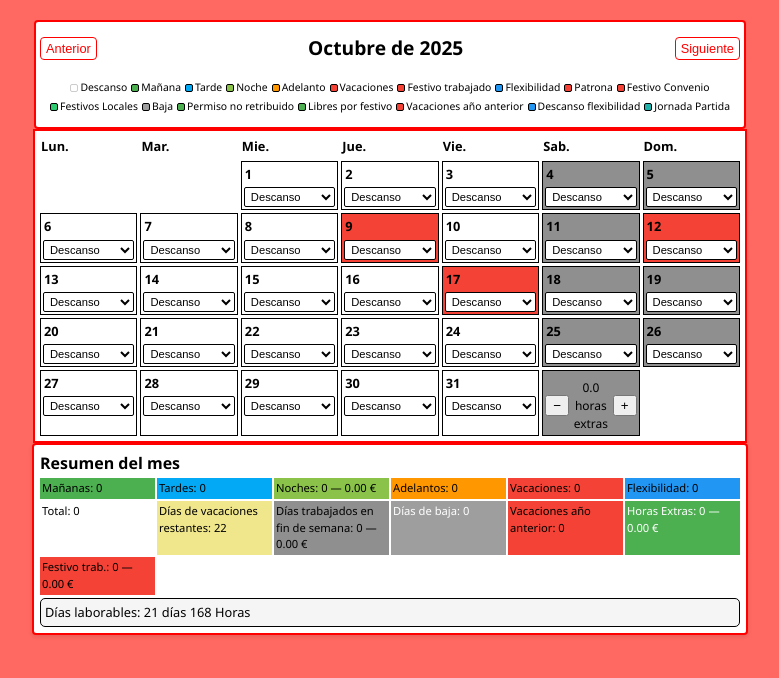
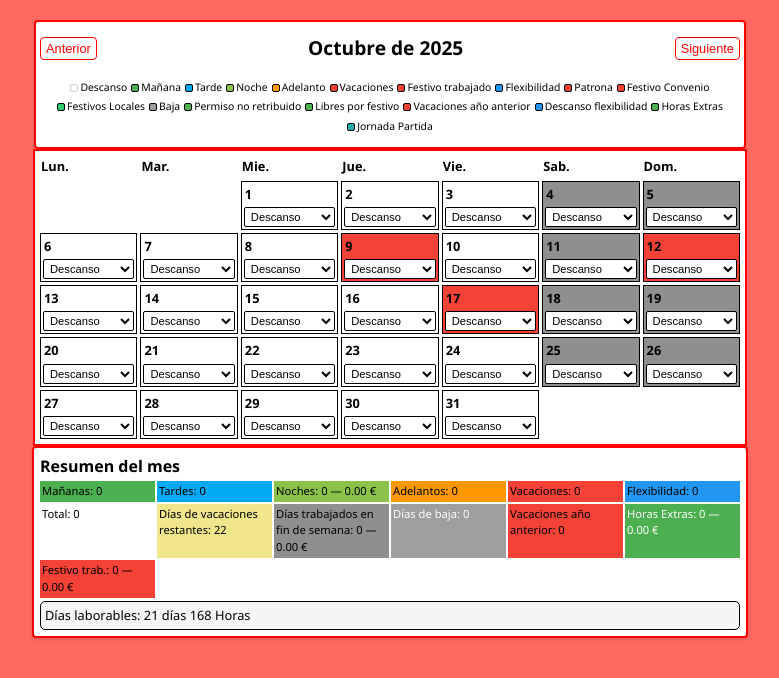
Before and after one commit to Jonh19800208/Calendario_2025, a plain HTML site: page index.html in a window 1280 px wide. Shown: the whole page, without its empty margins (250-1029 px from the left). Drawn offline with Linux system fonts and the light colour scheme; a web font is replaced by a local one.

Commit message:
Add files via upload

```diff
--- a/index.html
+++ b/index.html
@@ -94,6 +94,10 @@
       <div class="legend-item">
         <div class="legend-color" style="background-color: var(--turno-df)"></div>
         <span>Descanso flexibilidad</span>
+      </div>
+      <div class="legend-item">
+        <div class="legend-color" style="background-color: var(--turno-he)"></div>
+        <span>Horas Extras</span>
       </div>
       <div class="legend-item">
         <div class="legend-color" style="background-color: var(--turno-jp)"></div>
@@ -270,9 +274,7 @@
       document.getElementById('count-b').textContent = `Días de baja: ${counts['B']}`;
       document.getElementById('count-vaa').textContent = `Vacaciones año anterior: ${counts['VAA']}`;
       // show horas extras count and euros
-      // include stored monthly HE hours (from the extra-hours counter) plus any day-marked 'HE' entries
-      const storedHEHours = parseFloat(localStorage.getItem(`${year}-${String(month+1).padStart(2,'0')}-HE-hours`) || '0');
-      const heCount = counts['HE'] + storedHEHours;
+      const heCount = counts['HE'];
       const heEuros = (heCount * HE_HOURLY_RATE).toFixed(2);
       // create or update element if exists
       if (document.getElementById('count-he')) {
@@ -478,28 +480,12 @@
               <option value="PNR" ${savedTurno === 'PNR' ? 'selected' : ''}>Permiso no retribuido</option>
               <option value="LPF" ${savedTurno === 'LPF' ? 'selected' : ''}>Libres por festivo</option>
               <option value="DF" ${savedTurno === 'DF' ? 'selected' : ''}>Descanso flexibilidad</option>
+              <option value="HE" ${savedTurno === 'HE' ? 'selected' : ''}>Horas Extras</option>
               <option value="JP" ${savedTurno === 'JP' ? 'selected' : ''}>Jornada Partida</option>
             </select>
           </div>
         `;
         calendar.appendChild(dayEl);
-      }
-      // añadir una casilla extra después del último día del mes para "Nuevo día"
-      (function(){
-        const nextDate = new Date(year, month, lastDay.getDate() + 1);
-        const extraFecha = `${nextDate.getFullYear()}-${String(nextDate.getMonth()+1).padStart(2,'0')}-${String(nextDate.getDate()).padStart(2,'0')}`;
-        const extraEl = document.createElement('div');
-        extraEl.className = 'day new-day';
-        const savedExtra = localStorage.getItem(extraFecha) || '';
-        // leave the extra cell empty of header and selector per user request
-        extraEl.innerHTML = `<div class="day-header"></div><div class="day-content ${savedExtra ? 'turno-' + savedExtra.toLowerCase() : ''}"></div>`;
-        calendar.appendChild(extraEl);
-      })();
-      // append HE hours counter UI into the last day cell to be contiguous to the final day
-      const lastDayEls = calendar.querySelectorAll('.day');
-      if (lastDayEls.length) {
-        const lastDayEl = lastDayEls[lastDayEls.length - 1];
-        renderHECounter(lastDayEl, year, month);
       }
       const workInfo = monthlyWorkDays[month];
       const workDaysInfo = document.getElementById('workDaysInfo');
@@ -509,46 +495,6 @@
         workDaysInfo.textContent = '';
       }
       updateSummary();
-    }
-
-    // render small hours-extra counter UI inside a container (used on the last day cell)
-    function renderHECounter(containerEl, year, month) {
-      // avoid duplicating
-      if (containerEl.querySelector('.he-counter')) return;
-      const key = `${year}-${String(month+1).padStart(2,'0')}-HE-hours`;
-      const wrapper = document.createElement('div');
-      wrapper.className = 'he-counter';
-      wrapper.style.marginTop = '4px';
-      wrapper.style.display = 'flex';
-      wrapper.style.gap = '4px';
-      wrapper.style.alignItems = 'center';
-      wrapper.innerHTML = `
-        <button type="button" class="he-decr" aria-label="menos">−</button>
-        <div class="he-value" style="min-width:8px; text-align:center;">0.0 H
-        .extras</div>
-        <button type="button" class="he-incr" aria-label="más">+</button>
-      `;
-      containerEl.appendChild(wrapper);
-      const valueEl = wrapper.querySelector('.he-value');
-      const incr = wrapper.querySelector('.he-incr');
-      const decr = wrapper.querySelector('.he-decr');
-      function refresh() {
-        const val = parseFloat(localStorage.getItem(key) || '0');
-        valueEl.textContent = `${val.toFixed(1)} horas extras`;
-        // update summary whenever changed
-        updateSummary();
-      }
-      incr.addEventListener('click', () => {
-        const v = parseFloat(localStorage.getItem(key) || '0') + 0.5;
-        localStorage.setItem(key, v.toFixed(1));
-        refresh();
-      });
-      decr.addEventListener('click', () => {
-        const v = Math.max(0, parseFloat(localStorage.getItem(key) || '0') - 0.5);
-        localStorage.setItem(key, v.toFixed(1));
-        refresh();
-      });
-      refresh();
     }
 
     function asignarTurno(select, fecha) {
```
